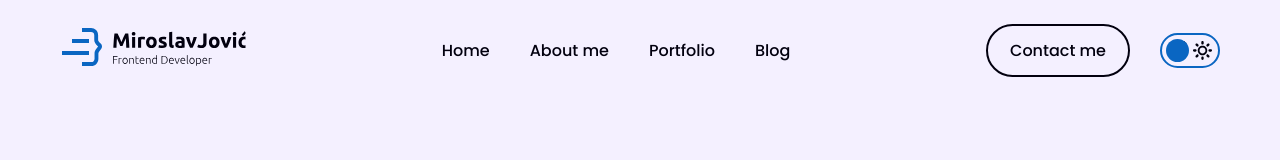
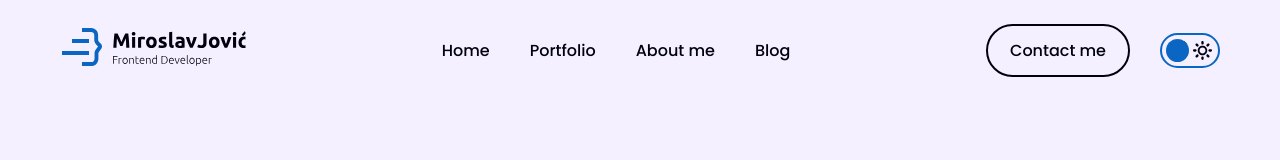
Before and after one commit to MirosBL45/jovic-dev, a Next.js app: page / in a window 1280 px wide. Shown: the top 160 px of the page. Built offline with nearby package versions, Linux system fonts and the light colour scheme; no server answers.

Commit message:
nav links reordered

```diff
--- a/src/components/PageComponents/navbar/Navbar.jsx
+++ b/src/components/PageComponents/navbar/Navbar.jsx
@@ -54,8 +54,9 @@ function Navbar() {
   }, []);
 
   // choose which links to use depending on the page
-  // const links = pathname === '/' ? linksHomePage : linksOtherPages;
-  const links = pathname.includes('portfolio')
+  const otherPages = ['portfolio', 'blog'];
+
+  const links = otherPages.some((page) => pathname.includes(page))
     ? linksOtherPages
     : linksHomePage;
 
--- a/src/utils/allData/links.js
+++ b/src/utils/allData/links.js
@@ -6,21 +6,21 @@ export const linksHomePage = [
     },
     {
         id: 2,
+        title: "Portfolio",
+        url: "/#portfolio",
+    },
+    {
+        id: 3,
         title: "About me",
         url: "/#about",
     },
     {
-        id: 3,
-        title: "Portfolio",
-        url: "/#portfolio",
-    },
-    {
-        id: 5,
+        id: 4,
         title: "Blog",
         url: "/blog",
     },
     {
-        id: 99,
+        id: 5,
         title: "Contact me",
         url: "/#contact",
     },
@@ -34,21 +34,21 @@ export const linksOtherPages = [
     },
     {
         id: 2,
+        title: "Portfolio",
+        url: "/portfolio",
+    },
+    {
+        id: 3,
         title: "About me",
         url: "/#about",
     },
     {
-        id: 3,
-        title: "Portfolio",
-        url: "/portfolio",
-    },
-    {
-        id: 5,
+        id: 4,
         title: "Blog",
         url: "/blog",
     },
     {
-        id: 99,
+        id: 5,
         title: "Contact me",
         url: "/#contact",
     },
```
